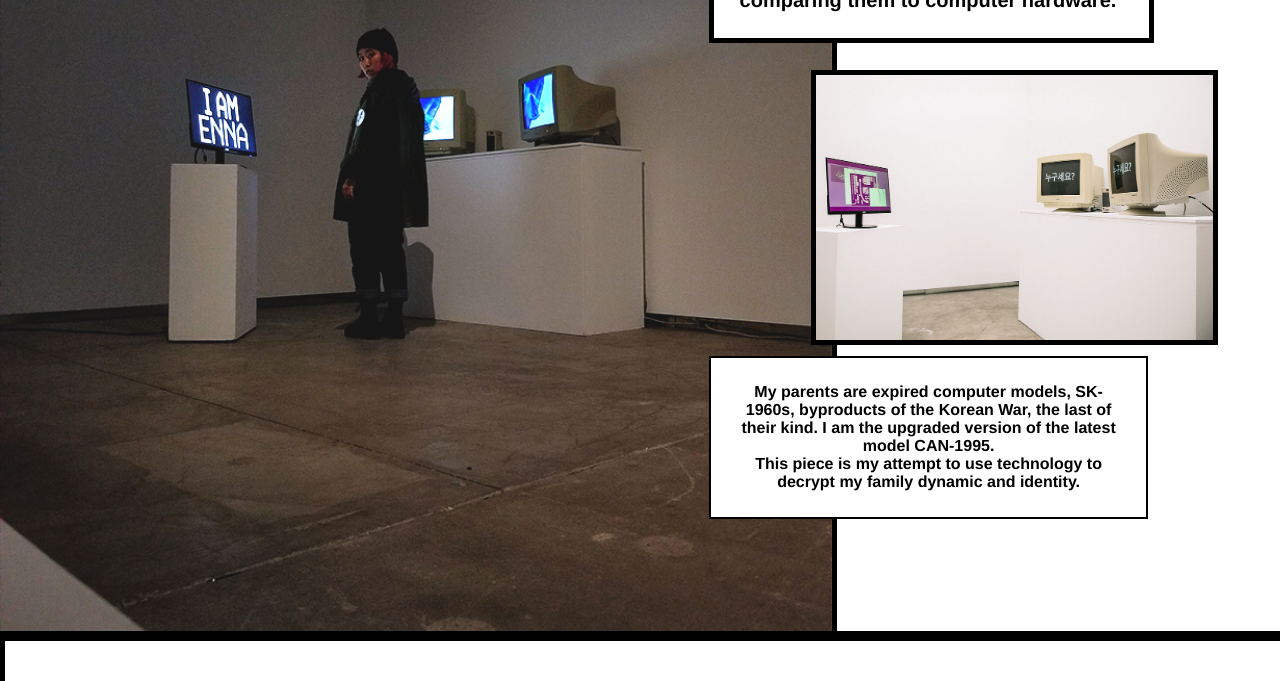
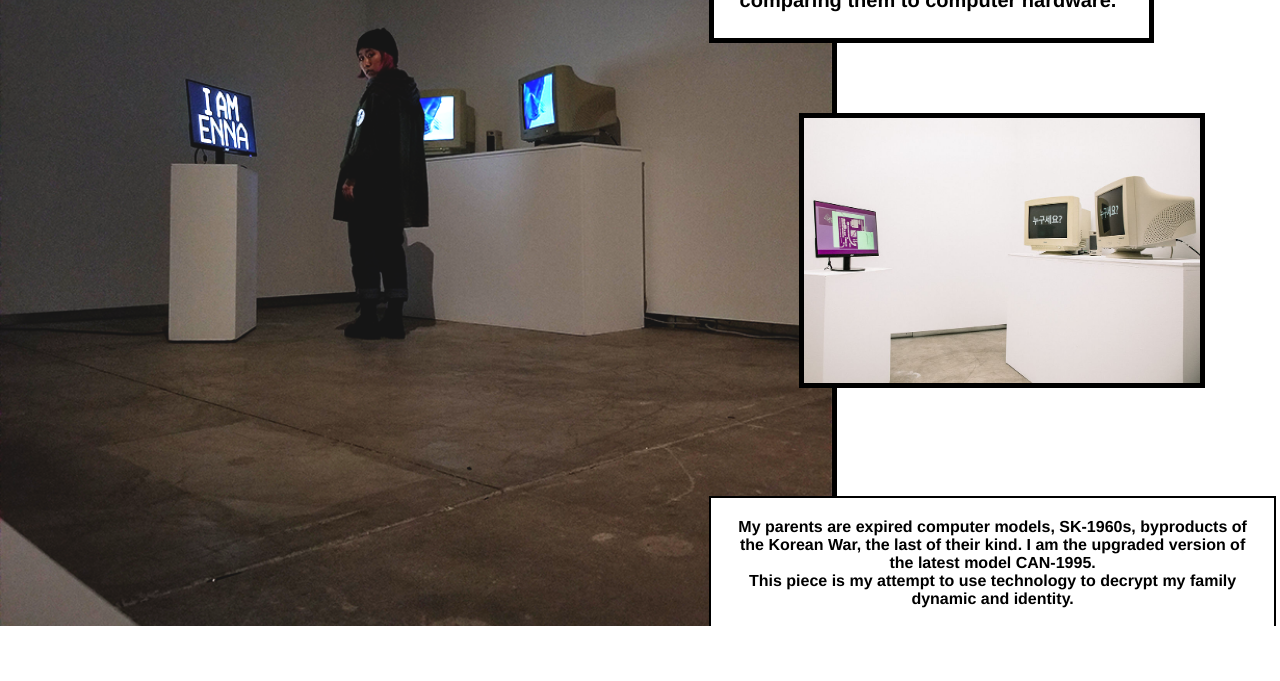
Before and after one commit to JelaniThompson/fongkikid, a Vue app: page /outdated in a window 1280 px wide. Shown: the part 174-855 px from the top of the page. After the commit the page ends 800 px from the top, so only its background shows below. Built offline with nearby package versions, Linux system fonts and the light colour scheme.

Commit message:
Fixed flex

```diff
--- a/src/App.vue
+++ b/src/App.vue
@@ -28,6 +28,14 @@ export default {
 html,
 body {
   margin: 0;
+  padding: 0;
+  height: 100%;
+  width: 100%;
+  position: absolute;
+  top: 0;
+  bottom: 0;
+  left: 0;
+  right: 0;
   overflow-x: hidden;
   // padding: 0;
 }
--- a/src/sections/Outdated.vue
+++ b/src/sections/Outdated.vue
@@ -28,7 +28,14 @@
         and identity.
       </div>
     </div>
-    <div class="outdated__digital-diaspora outdated__section"></div>
+    <div class="outdated__video outdated__section"></div>
+    <!-- Digital Diaspora -->
+    <div class="outdated__digital-diaspora outdated__section">
+      <img
+        class="outdated__digital-image"
+        src="../assets/outdated/enna_outdated_3.png"
+      />
+    </div>
     <div class="outdated__research outdated__section"></div>
     <div class="outdated__language outdated__section"></div>
     <div class="outdated__exhibition outdated__section"></div>
@@ -48,6 +55,14 @@ export default {
     height: 100vh;
     width: 100%;
     border: 5px solid black;
+    // overflow: hidden;
+    display: flex;
+    margin: 0;
+    padding: 0;
+    left: 0;
+    top: 0;
+    bottom: 0;
+    right: 0;
   }
   &__outdatedBox {
     font-size: 36px;
@@ -93,27 +108,42 @@ export default {
     z-index: 99;
     font-weight: bold;
   }
-  &__infoBoxTwo {
-    border: 2.5px solid black;
-    z-index: 99;
-    position: relative;
-    text-align: center;
-    font-weight: bold;
-    padding: 2%;
-    width: 30%;
-    margin-top: 41%;
-    background-color: #fff;
-    margin-left: 55%;
-  }
   &__interaccess-image {
     position: absolute;
     border: 5px solid black;
     width: 31%;
-    object-fit: stretch;
-    // max-height: 200px;
-    // border-left: transparent;
-    margin-top: 18.7%;
-    margin-left: 13%;
+    object-fit: contain;
+    margin-top: 3%;
+    justify-content: flex-end;
+    align-self: center;
+    margin-left: 62%;
+  }
+  &__infoBoxTwo {
+    display: flex;
+    align-items: center;
+    align-self: flex-end;
+    border: 2.5px solid black;
+    z-index: 99;
+    position: relative;
+    justify-content: flex-end;
+    text-align: center;
+    font-weight: bold;
+    padding: 2%;
+    width: 40%;
+    right: 0;
+    height: 10%;
+    bottom: 0;
+    background-color: #fff;
+    margin-left: 55%;
+  }
+
+  &__digital-image {
+    width: 50%;
+    height: 100vh;
+    justify-content: flex-start;
+    border: 5px solid black;
+    object-fit: cover;
+    margin-top: -5px;
   }
 }
 </style>
```
Also changed, not shown: src/assets/outdated/1811-Interaccess-Preservation-Permanence-59.jpg (deleted), 1 other file (tests, documents, lock files or other folders).
